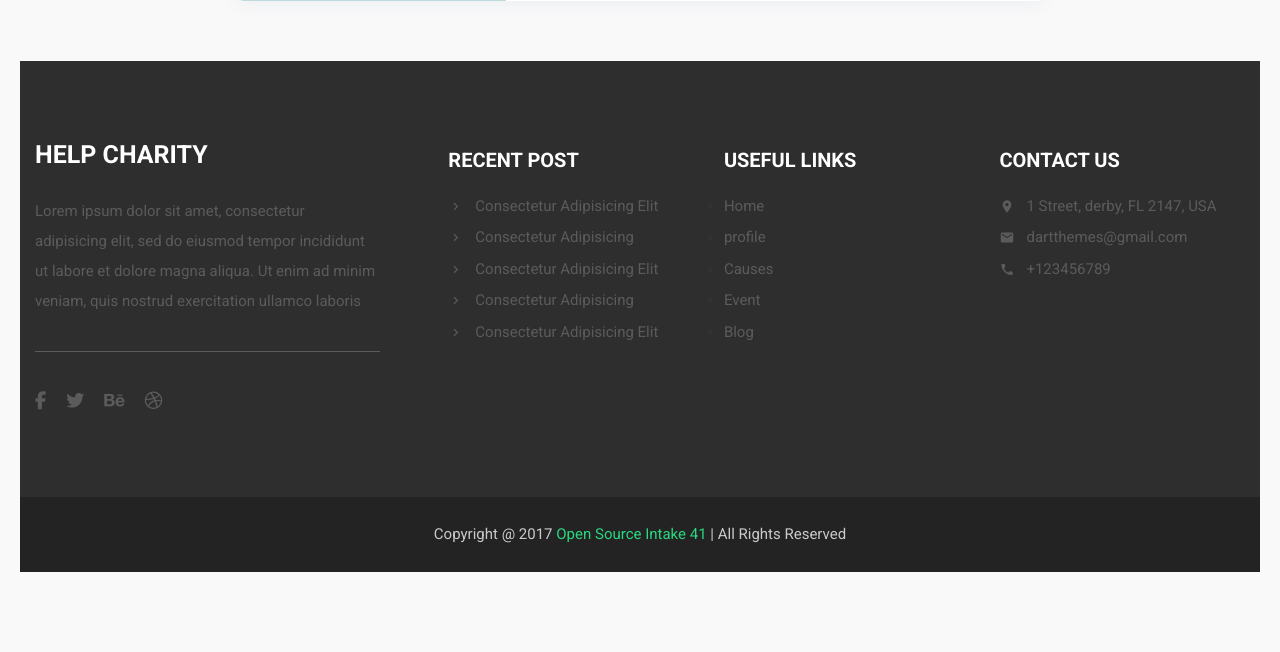
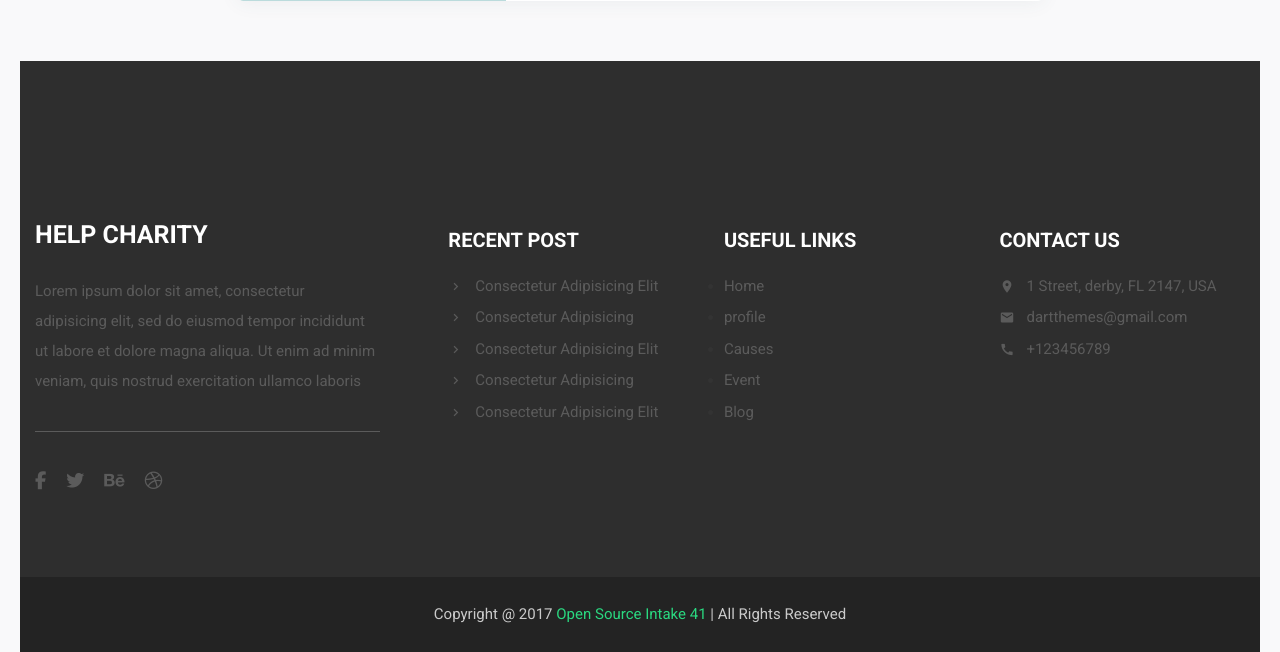
Before and after one commit to HebaMostafa123/Crowd-Funding, a Django app: page /project/user in a window 1280 px wide. Shown: the part 1181-1833 px from the top of the page. Before the commit the page ends 1753 px from the top, so only its background shows below. Run offline with Django 3.2, Linux system fonts and the light colour scheme; the visitor is signed in with stand-in values (Sample User, id 1); data comes from the database, SQL or seed files in the repository; parts of the project's set-up code (start-up, migrations or seed data) failed here and were passed over; some libraries are stand-ins or nearby versions; some web fonts are replaced.

Commit message:
handle footer

```diff
--- a/Project/static/css/style.css
+++ b/Project/static/css/style.css
@@ -8,6 +8,12 @@
     line-height: 50px;
     margin: 0;
     padding: 0;
+}
+.wrapper{
+    display: flex;
+    flex-direction: column;
+    justify-content: space-between;
+    height: 100vh;
 }
 
 .header .header-top .contact p a {
--- a/Project/templates/project/base.html
+++ b/Project/templates/project/base.html
@@ -30,8 +30,8 @@
 </head>
 
 <body>
-<div class="wrapper" id="main-content">
-    <div id="app-content">
+<div class="wrapper" >
+    <div class="main-content">
         <header class="header">
             <section class="header-bottom">
                 <div class="container">
@@ -84,7 +84,8 @@
         {% block scripts %}
 
         {% endblock scripts %}
-
+    </div>
+  <div class="footer">
         <footer class="footer" id="footer">
             <div class="container">
                 <div class="row">
@@ -155,7 +156,8 @@
                 <p>Copyright @ 2017 <a href="#">Open Source Intake 41</a> | All Rights Reserved </p>
             </div>
         </footer>
-    </div>
+      </div>
+</div>
 
 </div>
 <script src="{% static 'js/jquery-3.1.1.min.js' %}"></script>
--- a/Project/templates/project/index.html
+++ b/Project/templates/project/index.html
@@ -61,7 +61,7 @@
 
                     <div class="col-md-4">
                         <div class="single_news">
-                            <img src="{{ pic }}" alt="">
+                            <img style="width: 400px; height: 500px;" src="{{ pic }}" alt="">
                             <div class="texts">
                                 start date:
                                 <p class="date">{{ project.start_date }}</p>
--- a/crowdFunding/settings.py
+++ b/crowdFunding/settings.py
@@ -78,8 +78,8 @@ DATABASES = {
     'default': {
         'ENGINE': 'django.db.backends.mysql',
         'NAME': 'crowdfunding',
-        'USER': 'root',
-        'PASSWORD': '',
+        'USER': 'atef',
+        'PASSWORD': 'Iwasbornin1998$',
         'HOST': '127.0.0.1',
     }
 }
```
